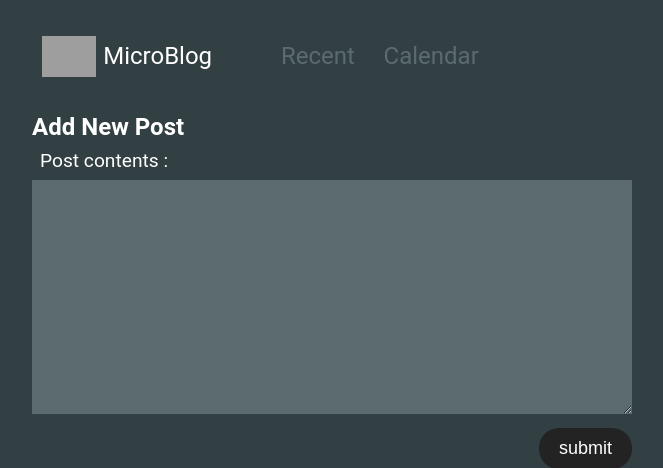
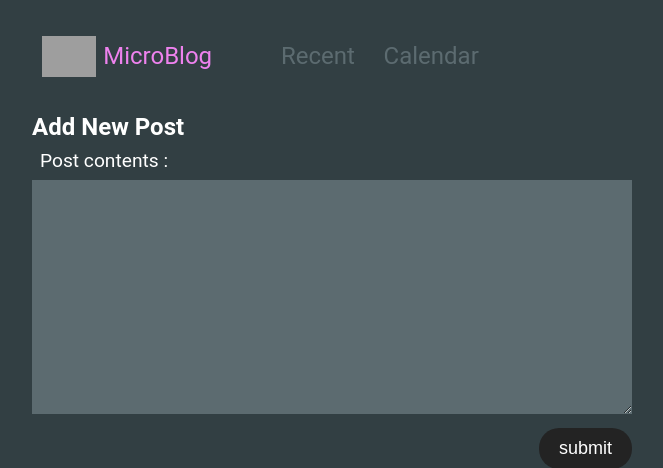
Before and after one commit to YassinWael/Flask-Blog-Post, a Flask app: template templates/home.html in a window 1280 px wide. Shown: the top 468 px of the page, without its empty margins (308-971 px from the left). Run offline with Flask 3, Linux system fonts and the light colour scheme; the template is opened without the code that fills it, so the values that code supplies are empty; grey boxes are pictures that could not be loaded.

Commit message:
made logo link back to home

```diff
--- a/static/styles.css
+++ b/static/styles.css
@@ -22,6 +22,13 @@ a {
 a:visited {
     color: inherit;
 }
+
+#MicroBlog {
+    color: violet;
+    display: inline;
+
+}
+
 .navbar {
     max-width: 620px;
     margin :1.5em auto;
@@ -34,6 +41,13 @@ a:visited {
 .brand {
     display: flex;
     align-items: center;
+}
+
+#brand-link {
+    display: flex;
+    justify-content: center;
+    align-items: center;
+    width: min-content;
 }
 img[alt='Logo'] {
     margin-right: 0.3em;
--- a/templates/index.html
+++ b/templates/index.html
@@ -11,8 +11,10 @@
 <body>
     <header class="navbar">
         <div class="brand">
+            <a href="/" id="brand-link">
             <img src="/static/gym.svg" alt="Logo" width="54px"/>
-            MicroBlog
+            <p id="MicroBlog">MicroBlog</p>
+        </a>
         </div>
         <ul class="navigation">
             <li class="navigation-item"><a class="navigation-link" href="#">Recent</a></li>
```
